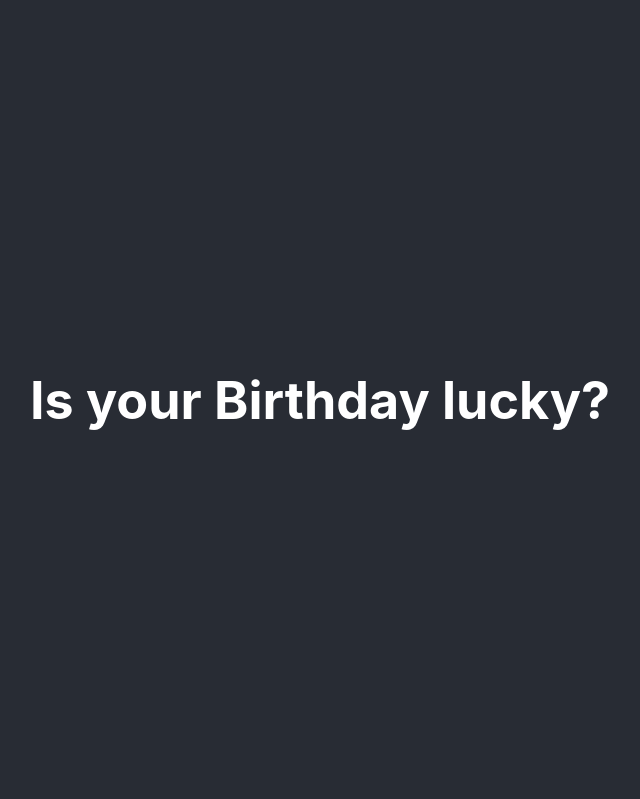
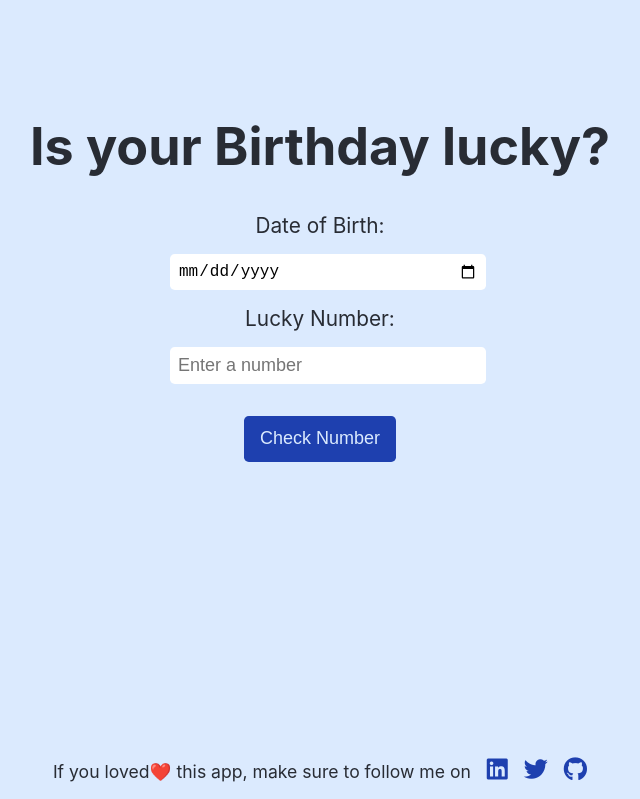
Before and after one commit to shaik-saad/is-dob-lucky, a React (Create React App) app: page / in a window 1280 px wide. Shown: the top 799 px of the page, without its empty margins (320-960 px from the left). Built offline with nearby package versions, Linux system fonts and the light colour scheme.

Commit message:
style: added css

```diff
--- a/src/App.css
+++ b/src/App.css
@@ -2,37 +2,72 @@
   text-align: center;
 }
 
-.App-logo {
-  height: 40vmin;
-  pointer-events: none;
-}
-
-@media (prefers-reduced-motion: no-preference) {
-  .App-logo {
-    animation: App-logo-spin infinite 20s linear;
-  }
-}
-
 .App-header {
-  background-color: #282c34;
-  min-height: 100vh;
   display: flex;
   flex-direction: column;
   align-items: center;
   justify-content: center;
   font-size: calc(10px + 2vmin);
-  color: white;
+  margin-top: 5rem;
 }
 
-.App-link {
-  color: #61dafb;
+.inner-container{
+  max-width: 300px;
+  margin: auto;
 }
 
-@keyframes App-logo-spin {
-  from {
-    transform: rotate(0deg);
-  }
-  to {
-    transform: rotate(360deg);
-  }
+label{
+  font-size: 1.3rem;
 }
+label, input{
+  display: block;
+}
+
+input{
+  width: 100%;
+  margin: 1rem auto;
+  padding: 0.5rem;
+  border-radius: 0.3rem;
+  border: none;
+  font-size: large;
+}
+
+#check-btn{
+  margin-top: 1rem;
+  padding: 0.8rem 1rem;
+  background-color: var(--secondary-color);
+  border: none;
+  border-radius: 0.3rem;
+  color: var(--primary-color);
+  cursor: pointer;
+  font-size: large;
+}
+
+footer{
+  position: absolute;
+  bottom: 0;
+  left: 0;
+  right: 0;
+  margin-bottom: 1rem;
+}
+footer p{
+  display: inline;
+  font-size: 1.1rem;
+}
+
+#non-bullet-list{
+  display: inline;
+  list-style: none;
+  padding: 0;
+}
+
+.list-item{
+  display: inline;
+  padding-left: 1rem;
+}
+
+.link{
+  color: var(--secondary-color);
+  text-decoration: none;
+  font-size: 1.5rem;
+}
```
